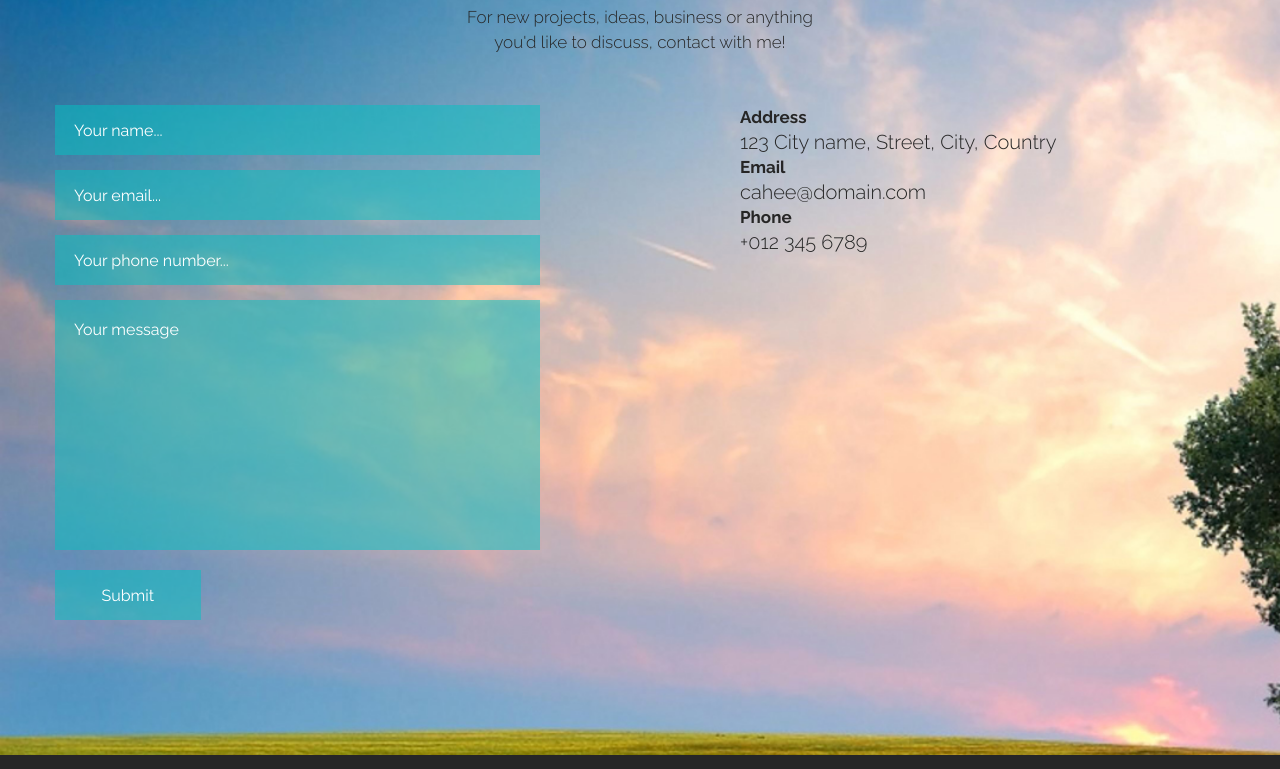
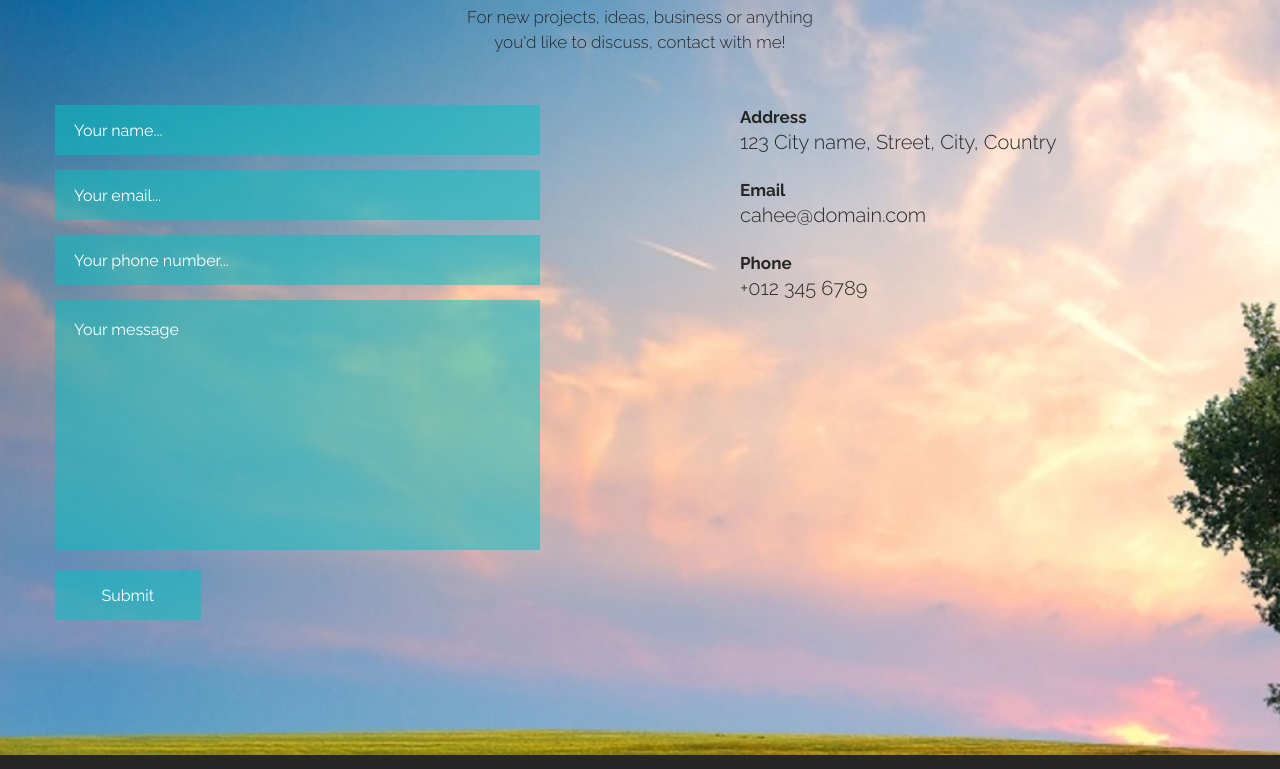
Before and after one commit to Vlads1992/cahee, a website: page docs/index.html in a window 1280 px wide. Shown: the part 5640-6409 px from the top of the page. Drawn offline with Linux system fonts and the light colour scheme.

Commit message:
made few changes to the contacts section

```diff
--- a/src/blocks/contacts/_contacts.scss
+++ b/src/blocks/contacts/_contacts.scss
@@ -55,7 +55,9 @@
     font-size: 17px;
     font-weight: 700;
     line-height: 25px;
+
     }
+
 
     &__information {
     color: #262626;
@@ -63,6 +65,7 @@
     font-size: 20px;
     font-weight: 300;
     line-height: 25px;
+    padding-bottom: 23px;
     }
 
     &__form input::placeholder {
```
Also changed, not shown: docs/css/style.css, 1 other file.
